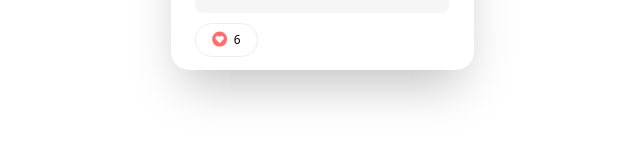
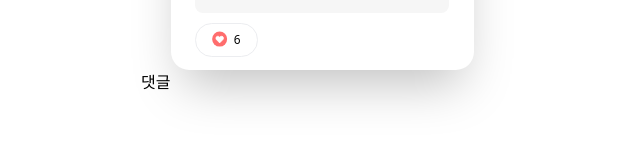
Before and after one commit to whatever-mentoring/headfirst-client, a Next.js app: page /storyDetail in a window 1280 px wide. Shown: the part 511-654 px from the top of the page, without its empty margins (371-1011 px from the left). Built offline with nearby package versions, Linux system fonts and the light colour scheme.

Commit message:
➕ [ADD] 사연 댓글 화면 컴포넌트 생성

```diff
--- /dev/null
+++ b/src/components/StoryDetail/Content.tsx
@@ -0,0 +1,12 @@
+'use client';
+import type { NextPage } from 'next';
+
+const Content: NextPage = () => {
+  return (
+    <>
+      <div>댓글</div>
+    </>
+  );
+};
+
+export default Content;
--- a/src/pages/storyDetail/index.tsx
+++ b/src/pages/storyDetail/index.tsx
@@ -4,6 +4,7 @@ import type { NextPage } from 'next';
 import Header from '@/components/StoryDetail/Header';
 import Address from '@/components/CreateStory/Address';
 import StoryDetailContent from '@/components/StoryDetail/StoryDetailContent';
+import Content from '@/components/StoryDetail/Content';
 
 const StoryDetail: NextPage = () => {
   return (
@@ -12,6 +13,7 @@ const StoryDetail: NextPage = () => {
         <Header />
         <Address />
         <StoryDetailContent />
+        <Content />
       </div>
     </div>
   );
```
